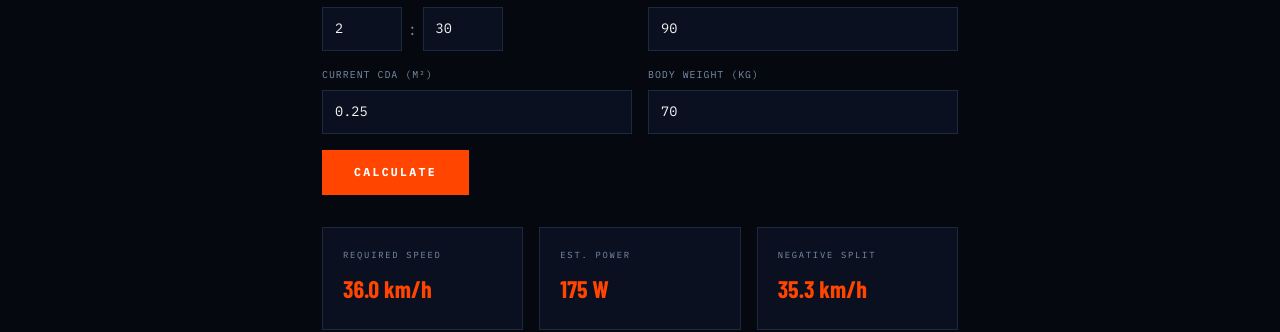
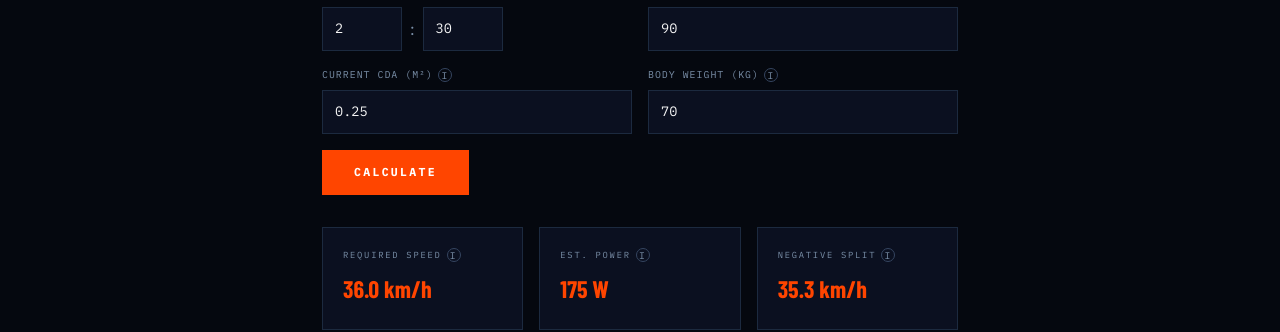
Before and after one commit to bigkid-labs/aero-lab, a Next.js app in the folder apps/web/: page /en/tools/race-pace in a window 1280 px wide. Both pictures are taken after a click on the button "CALCULATE". Shown: the part 257-589 px from the top of the page. Built offline with nearby package versions, Linux system fonts and the light colour scheme; a web font is replaced by a local one.

Commit message:
feat(tooltip): add InfoIcon tooltips to race-pace page

```diff
--- a/apps/web/src/app/[locale]/tools/race-pace/page.tsx
+++ b/apps/web/src/app/[locale]/tools/race-pace/page.tsx
@@ -1,6 +1,15 @@
 "use client";
 import { useState } from "react";
 import { computeRacePace, type AirDensityMode } from "@/lib/physicsEngine";
+import { InfoIcon } from "@/components/ui/Tooltip";
+
+const TIPS = {
+  cda: "Your aerodynamic drag area (m²). Reducing CdA is the highest-ROI speed gain for the same power output.",
+  weight: "Affects rolling resistance and gravitational load in the physics model.",
+  requiredSpeed: "Constant average speed required to finish within your goal time.",
+  estPower: "Average watts required to hold the target speed at your CdA, weight, and tropical air density (ρ = 1.20 kg/m³).",
+  negativeSplit: "Target first-half speed for a 5%-slower start strategy — optimizes energy distribution and reduces blowup risk.",
+};
 
 export default function RacePacePage() {
   const [goalHH, setGoalHH] = useState(2);
@@ -19,7 +28,7 @@ export default function RacePacePage() {
 
   const labelStyle: React.CSSProperties = { fontFamily: "var(--font-mono)", fontSize: "0.62rem",
     letterSpacing: "0.1em", textTransform: "uppercase", color: "var(--aero-grey)",
-    display: "block", marginBottom: "0.4rem" };
+    display: "flex", alignItems: "center", marginBottom: "0.4rem" };
   const inputStyle: React.CSSProperties = { backgroundColor: "var(--aero-surface)",
     border: "1px solid var(--aero-border)", color: "var(--aero-white)", fontFamily: "var(--font-mono)",
     fontSize: "0.85rem", padding: "0.6rem 0.75rem", outline: "none", width: "100%" };
@@ -48,11 +57,11 @@ export default function RacePacePage() {
         </div>
         <div style={{ display: "flex", gap: "1rem" }}>
           <div style={{ flex: 1 }}>
-            <label style={labelStyle}>Current CdA (m²)</label>
+            <label style={labelStyle}>Current CdA (m²)<InfoIcon tooltip={TIPS.cda} /></label>
             <input type="number" min={0.12} max={0.5} step={0.01} value={cda} onChange={(e) => setCda(Number(e.target.value))} style={inputStyle} />
           </div>
           <div style={{ flex: 1 }}>
-            <label style={labelStyle}>Body Weight (kg)</label>
+            <label style={labelStyle}>Body Weight (kg)<InfoIcon tooltip={TIPS.weight} /></label>
             <input type="number" min={40} max={130} value={weight} onChange={(e) => setWeight(Number(e.target.value))} style={inputStyle} />
           </div>
         </div>
@@ -66,13 +75,16 @@ export default function RacePacePage() {
       {result && (
         <div className="grid-3col" style={{ gap: "1rem" }}>
           {[
-            { label: "Required Speed", value: result.requiredSpeedKph.toFixed(1) + " km/h" },
-            { label: "Est. Power", value: Math.round(result.estimatedPowerW) + " W" },
-            { label: "Negative Split", value: result.negativeSplitKph.toFixed(1) + " km/h" },
-          ].map(({ label, value }) => (
+            { label: "Required Speed", tip: TIPS.requiredSpeed, value: result.requiredSpeedKph.toFixed(1) + " km/h" },
+            { label: "Est. Power", tip: TIPS.estPower, value: Math.round(result.estimatedPowerW) + " W" },
+            { label: "Negative Split", tip: TIPS.negativeSplit, value: result.negativeSplitKph.toFixed(1) + " km/h" },
+          ].map(({ label, tip, value }) => (
             <div key={label} style={{ padding: "1.25rem", border: "1px solid var(--aero-border)", backgroundColor: "var(--aero-surface)" }}>
               <div style={{ fontFamily: "var(--font-mono)", fontSize: "0.55rem", letterSpacing: "0.2em",
-                textTransform: "uppercase", color: "var(--aero-grey)", marginBottom: "0.5rem" }}>{label}</div>
+                textTransform: "uppercase", color: "var(--aero-grey)", marginBottom: "0.5rem",
+                display: "flex", alignItems: "center" }}>
+                {label}<InfoIcon tooltip={tip} />
+              </div>
               <div style={{ fontFamily: "var(--font-display)", fontSize: "1.5rem", fontWeight: 900, color: "var(--aero-accent)" }}>{value}</div>
             </div>
           ))}
```
